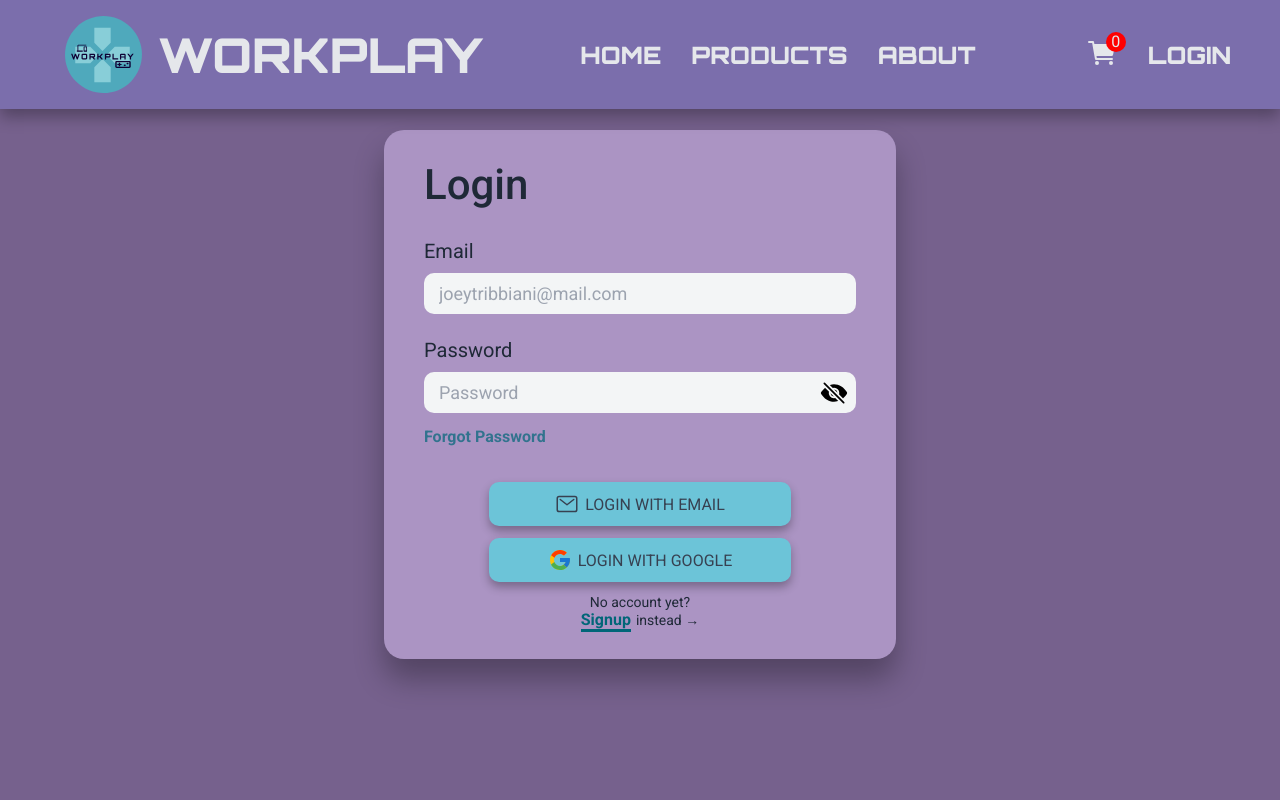
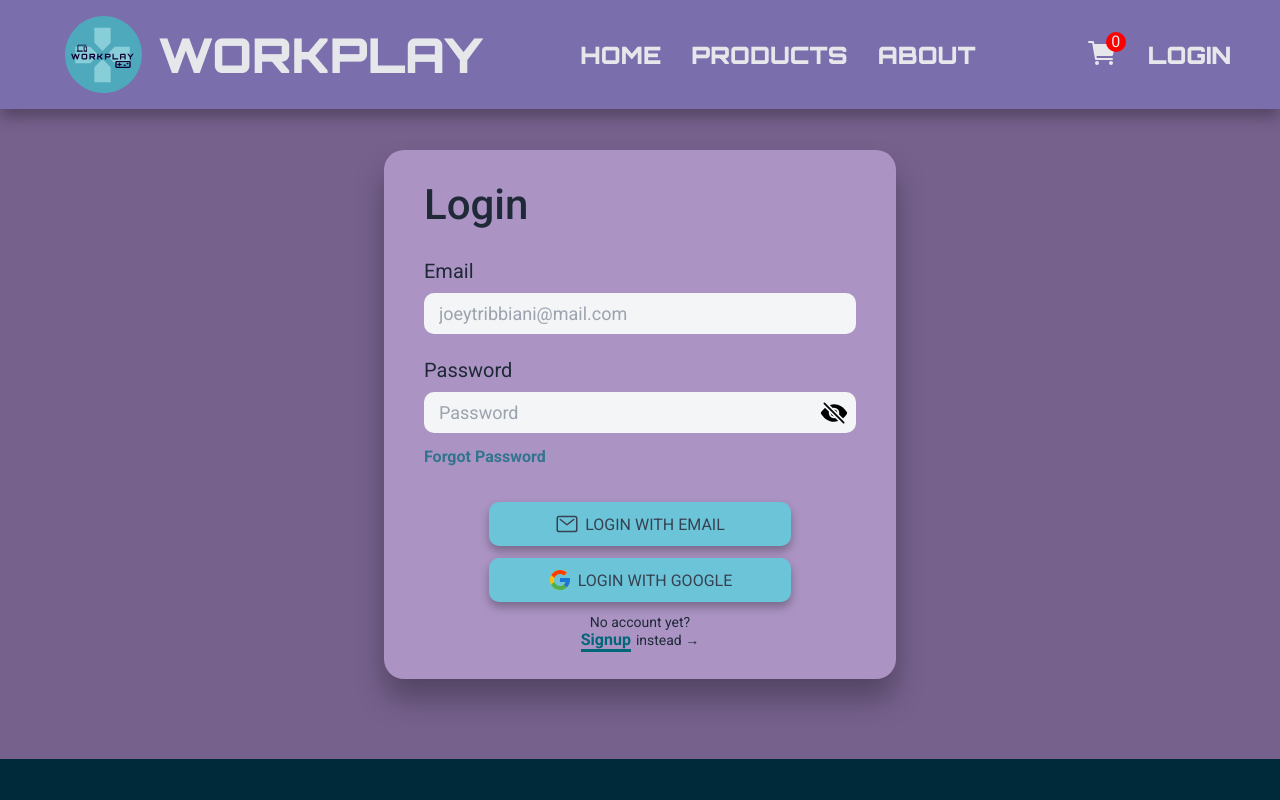
Before and after one commit to hairalei/Workplay-Ecommerce, a React (Create React App) app: page /login in a window 1280 px wide. Shown: the top 800 px of the page. Built offline with nearby package versions, Linux system fonts and the light colour scheme; no server answers; the database is empty; the HTML template or start-up script is replaced by a standard one.

Commit message:
fix sidebar bug and adjust style

```diff
--- a/src/App.js
+++ b/src/App.js
@@ -35,18 +35,24 @@
 
   // Stick navbar when scrolling when scrollY is greater than 500
   const stickNavbar = () => {
-    setInnerWidth(window.innerWidth);
-
     if (window !== undefined) {
       let windowHeight = window.scrollY;
 
-      windowHeight > 500 ? setShowSidebar(true) : setShowSidebar(false);
+      if (windowHeight >= 500 && innerWidth >= 900) {
+        setShowSidebar(true);
+      }
+
+      if (windowHeight < 500 && innerWidth >= 900) {
+        setShowSidebar(false);
+      }
+
       setScrollHeight(windowHeight);
     }
   };
 
   // Show sidebar for  small to medium screens
   useEffect(() => {
+    setInnerWidth(window.innerWidth);
     window.addEventListener('resize', stickNavbar);
 
     if (window.innerWidth <= 900) setShowSidebar(true);
--- a/src/components/Form.js
+++ b/src/components/Form.js
@@ -208,9 +208,9 @@
 }
 
 const Wrapper = styled.main`
-  padding: 5rem 0;
+  padding: 7rem 0;
   height: 100%;
-  min-height: 100vh;
+  /* min-height: 100vh; */
   max-height: 150vh;
   background-color: var(--purple-5);
 
--- a/src/components/MobileNav.js
+++ b/src/components/MobileNav.js
@@ -90,7 +90,7 @@
     }
   }
 
-  @media (max-width: 768px) {
+  @media (max-width: 900px) {
     display: block;
     width: 100vw;
   }
--- a/src/components/Sidebar.js
+++ b/src/components/Sidebar.js
@@ -301,12 +301,20 @@
   }
 
   .logout {
-    position: absolute;
-    bottom: 4rem;
+    margin-top: 10rem;
     color: var(--red-2);
+    opacity: 0.8;
+
+    &:hover {
+      opacity: 1;
+    }
   }
 
   @media (max-width: 900px) {
+    .sidebar {
+      width: 50vw;
+    }
+
     .navCircle {
       top: 0.7rem;
       right: 3rem;
@@ -320,7 +328,7 @@
     }
   }
 
-  @media (max-width: 400px) {
+  @media (max-width: 480px) {
     .sidebar {
       width: 100vw;
 
@@ -331,28 +339,28 @@
     }
 
     .navCircle {
-      top: 1.4rem;
+      top: 1rem;
       right: 2rem;
-      width: 4rem;
-      height: 4rem;
+      width: 5rem;
+      height: 5rem;
       padding: 0.4rem;
 
       .line {
         height: 0.25rem;
-        width: 2rem;
+        width: 3rem;
       }
 
       .line::before {
         top: -250%;
         left: 0%;
-        width: 2rem;
+        width: 3rem;
         height: 0.3rem;
       }
 
       .line::after {
         bottom: -250%;
         left: 0%;
-        width: 2rem;
+        width: 3rem;
         height: 0.3rem;
       }
     }
```
Also changed, not shown: 1 other file (tests, documents, lock files or other folders).
